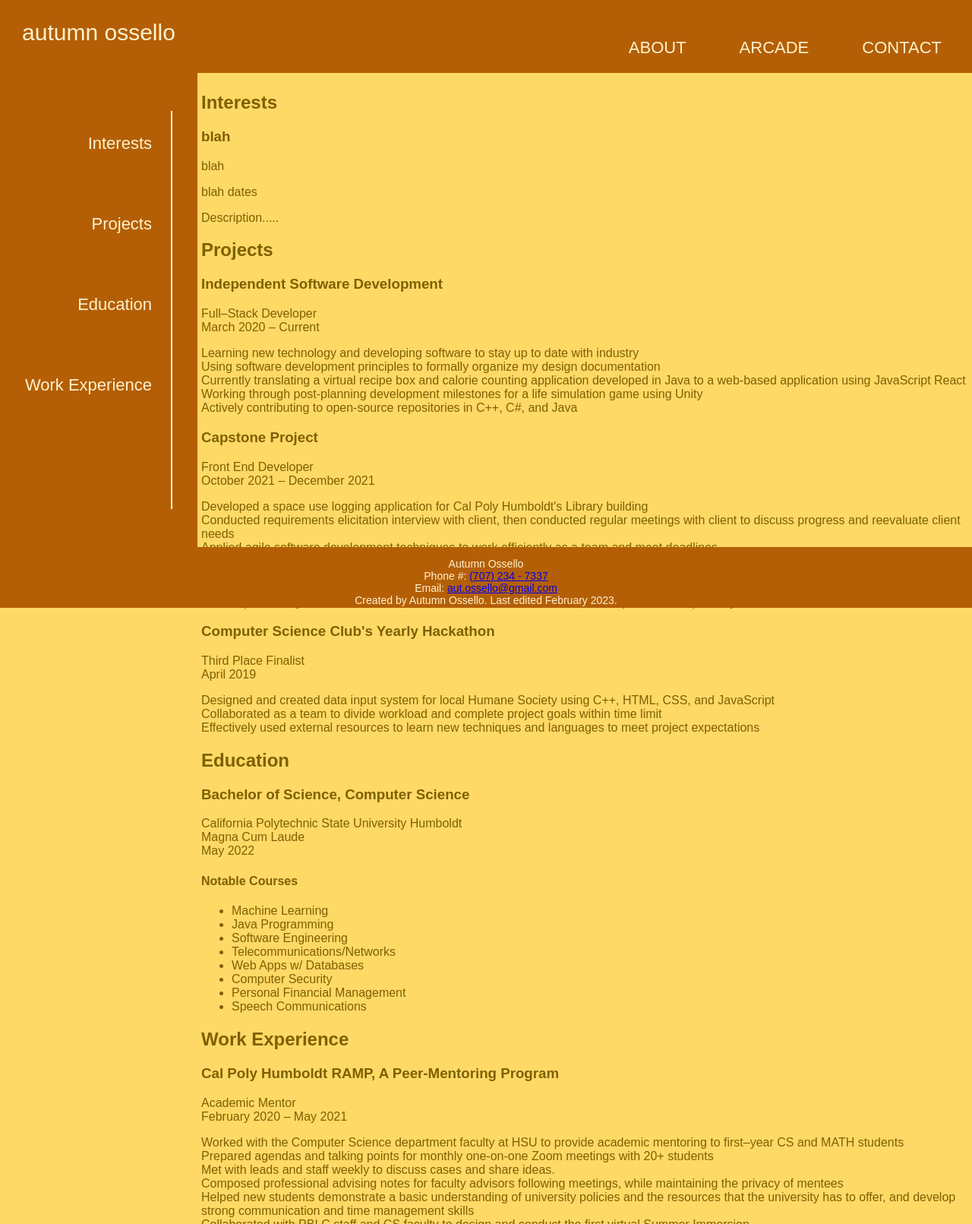
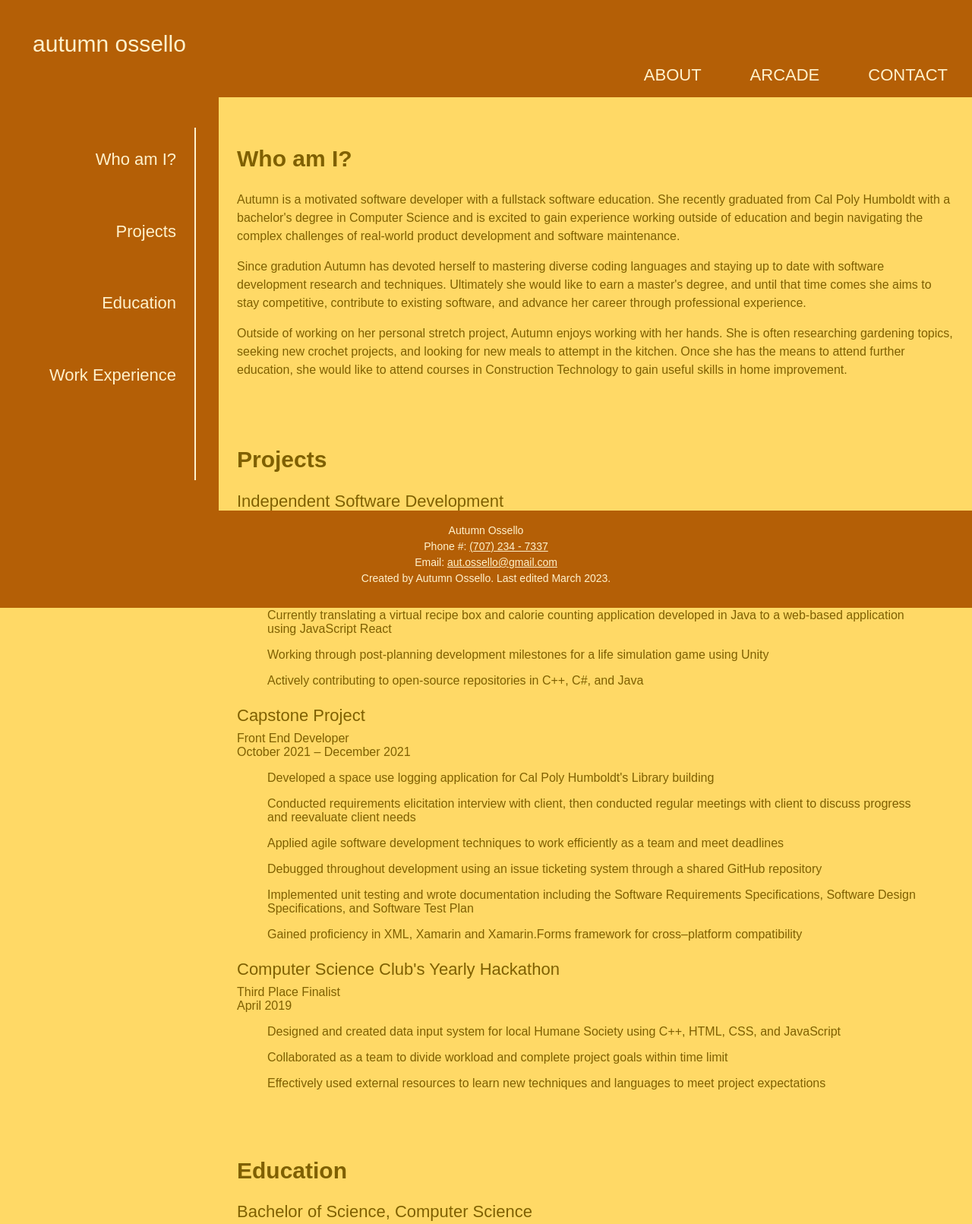
Before and after one commit to AutumnO/PortfolioWebsite, a plain HTML site: page index.html in a window 1280 px wide. Shown: the top 1611 px of the page at 76% size. Drawn offline with Linux system fonts and the light colour scheme.

Commit message:
Added about me section, some restructuring and formatting changes, side nav now links to sections on page, changed all unecessary absolute size values to rem

```diff
--- a/index.html
+++ b/index.html
@@ -18,100 +18,111 @@
         </header>
         <nav id="side-nav">
             <div id="side-nav-headers">
-                <a href="#">Interests</a>
-                <a href="#">Projects</a>
-                <a href="#">Education</a>
-                <a href="#">Work Experience</a>
+                <a href="#top">Who am I?</a>
+                <a href="#section2">Projects</a>
+                <a href="#section3">Education</a>
+                <a href="#section4">Work Experience</a>
             </div>
             <div id="side-nav-timeline"></div>
         </nav>
         <main>
 
+            <section>
+                <h2 id="about-me-header">Who am I?</h2>
+                <div class="about-me-text">
+                    <p>
+                        Autumn is a motivated software developer with a fullstack
+                        software education. She recently graduated from Cal Poly Humboldt
+                        with a bachelor's degree in Computer Science and is excited
+                        to gain experience working outside of education and begin
+                        navigating the complex challenges of real-world product
+                        development and software maintenance.
+                    </p>
+                    <p>
+                        Since gradution Autumn has devoted herself to mastering diverse
+                        coding languages and staying up to date with software development
+                        research and techniques. Ultimately she would like to earn a
+                        master's degree, and until that time comes she aims to stay
+                        competitive, contribute to existing software, and advance her
+                        career through professional experience.
+                    </p>
+                    <p>
+                        Outside of working on her personal stretch project, Autumn enjoys
+                        working with her hands. She is often researching gardening topics,
+                        seeking new crochet projects, and looking for new meals to
+                        attempt in the kitchen. Once she has the means to attend further
+                        education, she would like to attend courses in Construction
+                        Technology to gain useful skills in home improvement.
+                    </p>
+                </div>
+            </section>
 
-            <section>
-                <h2>Interests</h2>
-                <div>
-                    <h3>blah</h3>
-                    <p>blah</p>
-                    <p>blah dates</p>
+            <section id="section2">
+                <h2>Projects</h2>
+                <h3>Independent Software Development</h3>
+                <div class="resume-item-head-details">
+                    <p>Full&ndash;Stack Developer</p>
+                    <p>March 2020 &ndash; Current</p>
                 </div>
-                <div>
-                    <p>Description.....</p>
+                <div class="resume-item-description">
+                    <p>Learning new technology and developing software to stay up
+                         to date with industry</p>
+                    <p>Using software development principles to formally organize
+                         my design documentation</p>
+                    <p>Currently translating a virtual recipe box and calorie
+                         counting application developed in Java to a web-based
+                         application using JavaScript React</p>
+                    <p>Working through post-planning development milestones for a
+                         life simulation game using Unity</p>
+                    <p>Actively contributing to open-source repositories in C++,
+                         C#, and Java</p>
+                </div>
+                <h3>Capstone Project</h3>
+                <div class="resume-item-head-details">
+                    <p>Front End Developer</p>
+                    <p>October 2021 &ndash; December 2021</p>
+                </div>
+                <div class="resume-item-description">
+                    <p>Developed a space use logging application for Cal Poly
+                         Humboldt&apos;s Library building</p>
+                    <p>Conducted requirements elicitation interview with client,
+                         then conducted regular meetings with client to discuss
+                         progress and reevaluate client needs</p>
+                    <p>Applied agile software development techniques to work
+                         efficiently as a team and meet deadlines</p>
+                    <p>Debugged throughout development using an issue ticketing
+                         system through a shared GitHub repository</p>
+                    <p>Implemented unit testing and wrote documentation including
+                         the Software Requirements Specifications, Software Design
+                         Specifications, and Software Test Plan</p>
+                    <p>Gained proficiency in XML, Xamarin and Xamarin.Forms
+                         framework for cross&ndash;platform compatibility</p>
+                </div>
+                <h3>Computer Science Club&apos;s Yearly Hackathon</h3>
+                <div class="resume-item-head-details">
+                    <p>Third Place Finalist</p>
+                    <p>April 2019</p>
+                </div>
+                <div class="resume-item-description">
+                    <p>Designed and created data input system for local Humane
+                         Society using C++, HTML, CSS, and JavaScript</p>
+                    <p>Collaborated as a team to divide workload and complete
+                         project goals within time limit</p>
+                    <p>Effectively used external resources to learn new techniques
+                         and languages to meet project expectations</p>
                 </div>
             </section>
 
 
-            <section>
-                <h2>Projects</h2>
-                <div>
-                    <h3>Independent Software Development</h3>
-                    <p>Full&ndash;Stack Developer</br>
-                    March 2020 &ndash; Current</p>
+            <section id="section3">
+                <h2>Education</h2>
+                <h3>Bachelor of Science, Computer Science</h3>
+                <div class="resume-item-head-details">
+                    <p>California Polytechnic State University Humboldt</p>
+                    <p>Magna Cum Laude</p>
+                    <p>May 2022</p>
                 </div>
-                <div>
-                    <p>
-                        Learning new technology and developing software to stay up to date with
-                         industry</br>
-                        Using software development principles to formally organize my design
-                         documentation</br>
-                        Currently translating a virtual recipe box and calorie counting
-                         application developed in Java to a web-based application using
-                         JavaScript React</br>
-                        Working through post-planning development milestones for a life
-                         simulation game using Unity</br>
-                        Actively contributing to open-source repositories in C++, C#, and Java
-                    </p>
-                </div>
-                <div>
-                    <h3>Capstone Project</h3>
-                    <p>Front End Developer</br>
-                    October 2021 &ndash; December 2021</p>
-                </div>
-                <div>
-                    <p>
-                        Developed a space use logging application for Cal Poly Humboldt&apos;s
-                         Library building</br>
-                        Conducted requirements elicitation interview with client, then
-                         conducted regular meetings with client to discuss progress and
-                         reevaluate client needs</br>
-                        Applied agile software development techniques to work efficiently as a
-                         team and meet deadlines</br>
-                        Debugged throughout development using an issue ticketing system through
-                         a shared GitHub repository</br>
-                        Implemented unit testing and wrote documentation including the Software
-                         Requirements Specifications, Software Design Specifications, and
-                         Software Test Plan</br>
-                        Gained proficiency in XML, Xamarin and Xamarin.Forms framework for
-                         cross&ndash;platform compatibility</br>
-                    </p>
-                </div>
-                <div>
-                    <h3>Computer Science Club&apos;s Yearly Hackathon</h3>
-                    <p>Third Place Finalist</br>
-                    April 2019</p>
-                </div>
-                <div>
-                    <p>
-                        Designed and created data input system for local Humane Society using
-                         C++, HTML, CSS, and JavaScript</br>
-                        Collaborated as a team to divide workload and complete project goals
-                         within time limit</br>
-                        Effectively used external resources to learn new techniques and
-                         languages to meet project expectations
-                    </p>
-                </div>
-            </section>
-
-
-            <section>
-                <h2>Education</h2>
-                <div>
-                    <h3>Bachelor of Science, Computer Science</h3>
-                    <p>California Polytechnic State University Humboldt</br>
-                    Magna Cum Laude</br>
-                    May 2022</p>
-                </div>
-                <div>
+                <div class="resume-item-description">
                     <h4>Notable Courses</h4>
                     <ul>
                         <li>Machine Learning</li>
@@ -127,28 +138,30 @@
             </section>
 
 
-            <section>
+            <section id="section4">
                 <h2>Work Experience</h2>
-                <div>
-                    <h3>Cal Poly Humboldt RAMP, A Peer-Mentoring Program</h3>
-                    <p>Academic Mentor</br>
-                    February 2020 &ndash; May 2021</p>
+                <h3>Cal Poly Humboldt RAMP, A Peer-Mentoring Program</h3>
+                <div class="resume-item-head-details">
+                    <p>Academic Mentor</p>
+                    <p>February 2020 &ndash; May 2021</p>
                 </div>
-                <div>
-                    <p>
-                        Worked with the Computer Science department faculty at HSU to provide
-                         academic mentoring to first&ndash;year CS and MATH students</br>
-                        Prepared agendas and talking points for monthly one-on-one Zoom meetings
-                         with 20&plus; students</br>
-                        Met with leads and staff weekly to discuss cases and share ideas.</br>
-                        Composed professional advising notes for faculty advisors following
-                         meetings, while maintaining the privacy of mentees</br>
-                        Helped new students demonstrate a basic understanding of university
-                         policies and the resources that the university has to offer, and develop
-                         strong communication and time management skills</br>
-                        Collaborated with PBLC staff and CS faculty to design and conduct the
-                         first virtual Summer Immersion.
-                    </p>
+                <div class="resume-item-description">
+                    <p>Worked with the Computer Science department faculty at HSU
+                         to provide academic mentoring to first&ndash;year CS and
+                         MATH students</p>
+                    <p>Prepared agendas and talking points for monthly one-on-one
+                         Zoom meetings with 20&plus; students</p>
+                    <p>Met with leads and staff weekly to discuss cases and share
+                         ideas.</p>
+                    <p>Composed professional advising notes for faculty advisors
+                         following meetings, while maintaining the privacy of
+                         mentees</p>
+                    <p>Helped new students demonstrate a basic understanding of
+                         university policies and the resources that the university
+                         has to offer, and develop strong communication and time
+                         management skills</p>
+                    <p>Collaborated with PBLC staff and CS faculty to design and
+                         conduct the first virtual Summer Immersion.</p>
                 </div>
             </section>
 
@@ -159,7 +172,7 @@
                 Autumn Ossello</br>
                 Phone #: <a href="tel:7072347337">(707) 234 - 7337</a></br>
                 Email: <a href="mailto:aut.ossello@gmail.com">aut.ossello@gmail.com</a></br>
-                Created by Autumn Ossello. Last edited February 2023.
+                Created by Autumn Ossello. Last edited March 2023.
             </p>
         </footer>
     </body>
--- a/styles/main.css
+++ b/styles/main.css
@@ -4,17 +4,17 @@
     --color-text-light: #FFF2CC; /* alt: #F9E79F or #FFF2CC or #FCF3CF*/
     --color-text-dark: #7f6000;
 
-    --height-header: 12dvh;
-    --height-footer: 10dvh;
+    --height-header: 8rem;
+    --height-footer: 8rem;
     --height-sidebar: calc(100% - var(--height-header) - var(--height-footer));
-    --width-sidebar: 260px;
+    --width-sidebar: 18rem;
 
     --font-family-body: Arial, sans-serif;
 
     --font-size-headings: 30px;
     --font-size-subheadings: 22px;
     --font-size-body: 16px;
-    --font-size-footer: 12px;
+    --font-size-footer: 14px;
 }
 
 html {
@@ -34,8 +34,8 @@ body {
 
 header {
     position: fixed;
-    top: 0px;
-    left: 0px;
+    top: 0;
+    left: 0;
     display: grid;
     grid-template-columns: var(--width-sidebar) auto;
     width: 100%;
@@ -44,8 +44,8 @@ header {
 }
 
 header > h1 {
-    padding: 5px 5px 15px 5px;
-    margin: 0px;
+    padding: 0.25rem 0.25rem 1rem 0.25rem;
+    margin: 0;
     align-self: center;
     text-align: center;
     font-size: var(--font-size-headings);
@@ -57,12 +57,12 @@ header > h1 {
 #header-nav > ul {
     display: flex;
     flex-wrap: wrap;
-    padding: 5px 40px 20px 40px;
-    margin: 0px;
-    height: calc(var(--height-header) - 25px);
+    padding: 0.25rem 2rem 1rem 2rem;
+    margin: 0;
+    height: calc(var(--height-header) - 1.25rem);
     justify-content: flex-end;
     align-items: flex-end;
-    gap: 5px 70px;
+    gap: 0.25rem 4rem;
     font-size: var(--font-size-subheadings);
     list-style-type: none;
 }
@@ -81,7 +81,7 @@ header > h1 {
     left: 0;
     bottom: var(--height-footer);
     display: grid;
-    grid-template-columns: auto 60px;
+    grid-template-columns: auto 3.5rem;
     width: var(--width-sidebar);
     height: var(--height-sidebar);
     background-color: var(--color-primary);
@@ -93,7 +93,7 @@ header > h1 {
     flex-direction: column;
     justify-content: space-evenly;
     align-items: end;
-    margin: 0px 0px 120px 5px;
+    margin: 0 0 6rem 0.25rem;
 }
 
 #side-nav-headers > a {
@@ -102,7 +102,7 @@ header > h1 {
 }
 
 #side-nav-timeline {
-    margin: 50px 25px;
+    margin: 2.5rem 1.5rem;
     border-left: var(--color-text-light) solid 2px;
 }
 
@@ -110,11 +110,48 @@ header > h1 {
 /* MAIN CONTENT */
 
 main {
-    width: calc(100% - var(--width-sidebar) - 10px);
+    display: flex;
+    flex-direction: column;
+    gap: 3rem;
+    width: calc(100% - var(--width-sidebar) - 3rem);
     height: calc(100% - var(--height-header) - var(--height-footer));
     margin: var(--height-header) 0 var(--height-footer) var(--width-sidebar);
-    padding: 5px; /* change value in width if this is changed */
+    padding: 4rem 1.5rem 5rem 1.5rem; /* change value in width if right or left is changed */
 }
+
+h2 {
+    font-size: var(--font-size-headings);
+}
+
+section {
+    scroll-margin-top: 7rem;
+    scroll-snap-type: proximity;
+}
+
+#about-me-header {
+    margin-top: 0;
+}
+
+h3 {
+    margin: 1.5rem 0 0.5rem 0;
+    font-size: var(--font-size-subheadings);
+    font-weight: normal;
+}
+
+.about-me-text {
+    line-height: 1.5rem;
+}
+
+.resume-item-head-details > p {
+    margin: 0 0;
+}
+
+.resume-item-description {
+    margin: 0 2.5rem; /* indents descriptions */
+}
+
+
+/* FOOTER */
 
 footer {
     position: fixed;
@@ -123,7 +160,18 @@ footer {
     width: 100%;
     height: var(--height-footer);
     background-color: var(--color-primary);
-    font-size: 14px;
+    font-size: var(--font-size-footer);
     text-align: center;
     color: var(--color-text-light);
 }
+
+footer > p {
+    margin: 1rem 0;
+    line-height: 1.5;
+    display: inline-block;
+    vertical-align: middle;
+}
+
+footer > p > a {
+    color: var(--color-text-light);
+}
```
